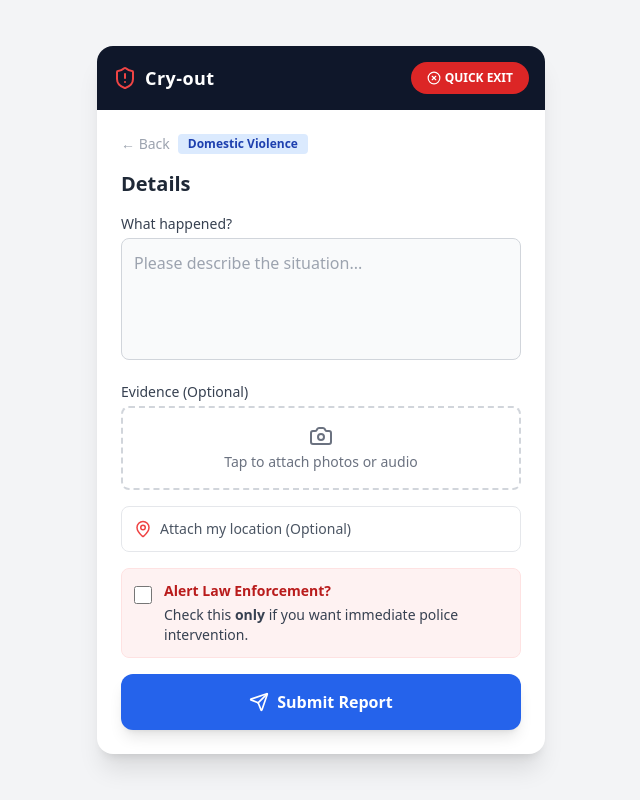
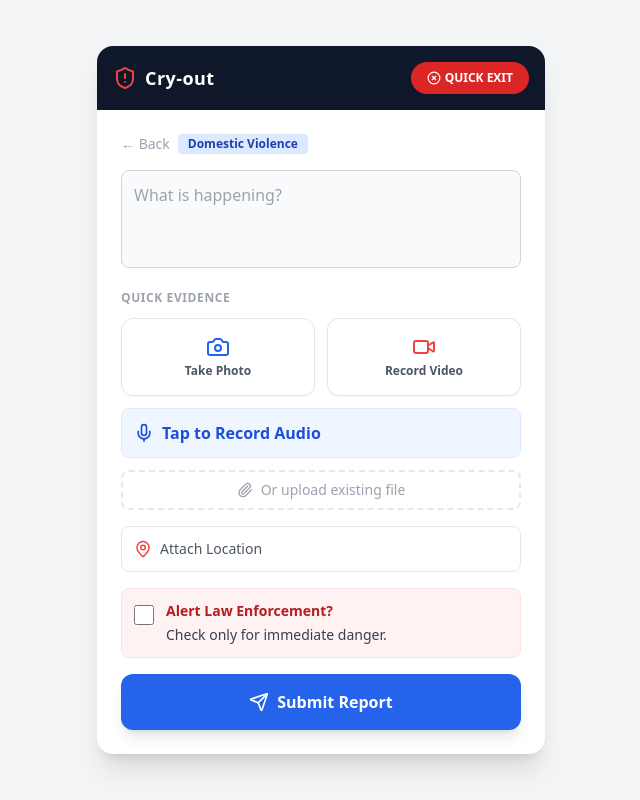
Before and after one commit to favour-tamfu/Cry-Out, a React (Vite) app in the folder client/: page / in a window 1280 px wide. Both pictures are taken after a click on the button "Domestic Violence". Shown: the whole page, without its empty margins (319-959 px from the left). Built offline with nearby package versions, Linux system fonts and the light colour scheme.

Commit message:
Media Uploads, Audio Recorder, and Police Consent Logic

```diff
--- /dev/null
+++ b/client/src/components/AudioRecorder.jsx
@@ -0,0 +1,113 @@
+import { useState, useRef } from "react";
+import { Mic, Square, Trash2, Play } from "lucide-react";
+
+export default function AudioRecorder({ onRecordingComplete }) {
+  const [isRecording, setIsRecording] = useState(false);
+  const [audioURL, setAudioURL] = useState(null);
+  const mediaRecorderRef = useRef(null);
+  const audioChunksRef = useRef([]);
+
+  const startRecording = async () => {
+    try {
+      const stream = await navigator.mediaDevices.getUserMedia({ audio: true });
+      mediaRecorderRef.current = new MediaRecorder(stream);
+      audioChunksRef.current = [];
+
+      mediaRecorderRef.current.ondataavailable = (event) => {
+        if (event.data.size > 0) {
+          audioChunksRef.current.push(event.data);
+        }
+      };
+
+      mediaRecorderRef.current.onstop = () => {
+        const audioBlob = new Blob(audioChunksRef.current, {
+          type: "audio/webm",
+        });
+        const url = URL.createObjectURL(audioBlob);
+        setAudioURL(url);
+
+        // Convert Blob to File to send to backend
+        const audioFile = new File(
+          [audioBlob],
+          `voice_note_${Date.now()}.webm`,
+          { type: "audio/webm" }
+        );
+        onRecordingComplete(audioFile);
+      };
+
+      mediaRecorderRef.current.start();
+      setIsRecording(true);
+    } catch (err) {
+      alert("Microphone access denied or not available.");
+      console.error(err);
+    }
+  };
+
+  const stopRecording = () => {
+    if (mediaRecorderRef.current) {
+      mediaRecorderRef.current.stop();
+      setIsRecording(false);
+      // Stop all tracks to release microphone
+      mediaRecorderRef.current.stream
+        .getTracks()
+        .forEach((track) => track.stop());
+    }
+  };
+
+  const resetRecording = () => {
+    setAudioURL(null);
+    onRecordingComplete(null); // Clear from parent
+  };
+
+  return (
+    <div className="border border-blue-100 bg-blue-50 rounded-lg p-3 flex items-center justify-between">
+      {!audioURL ? (
+        <>
+          {isRecording ? (
+            <div className="flex items-center gap-3 w-full">
+              <span className="relative flex h-3 w-3">
+                <span className="animate-ping absolute inline-flex h-full w-full rounded-full bg-red-400 opacity-75"></span>
+                <span className="relative inline-flex rounded-full h-3 w-3 bg-red-500"></span>
+              </span>
+              <span className="text-sm text-red-600 font-bold animate-pulse">
+                Recording...
+              </span>
+              <button
+                type="button"
+                onClick={stopRecording}
+                className="ml-auto bg-red-500 text-white p-2 rounded-full hover:bg-red-600"
+              >
+                <Square size={16} fill="white" />
+              </button>
+            </div>
+          ) : (
+            <button
+              type="button"
+              onClick={startRecording}
+              className="flex items-center gap-2 text-blue-700 font-semibold w-full"
+            >
+              <Mic size={20} />
+              <span>Tap to Record Audio</span>
+            </button>
+          )}
+        </>
+      ) : (
+        <div className="flex items-center gap-3 w-full">
+          <div className="bg-blue-200 p-2 rounded-full text-blue-700">
+            <Play size={16} fill="currentColor" />
+          </div>
+          <span className="text-sm text-blue-900 font-medium flex-1">
+            Voice Note Ready
+          </span>
+          <button
+            type="button"
+            onClick={resetRecording}
+            className="text-gray-400 hover:text-red-500"
+          >
+            <Trash2 size={18} />
+          </button>
+        </div>
+      )}
+    </div>
+  );
+}
--- a/client/src/components/ReportForm.jsx
+++ b/client/src/components/ReportForm.jsx
@@ -1,5 +1,6 @@
 import { useState } from "react";
-import { MapPin, Send, Check, Camera, Paperclip } from "lucide-react";
+import { MapPin, Send, Check, Camera, Video, Paperclip, X } from "lucide-react";
+import AudioRecorder from "./AudioRecorder"; // Import new component
 
 export default function ReportForm({
   onSubmit,
@@ -10,10 +11,24 @@ export default function ReportForm({
   const [location, setLocation] = useState(null);
   const [loadingLoc, setLoadingLoc] = useState(false);
   const [consent, setConsent] = useState(false);
-  const [files, setFiles] = useState([]); // Store selected files
+  const [files, setFiles] = useState([]);
 
-  const handleFileChange = (e) => {
-    setFiles(Array.from(e.target.files));
+  // Add new files to the existing list
+  const handleFileAdd = (e) => {
+    if (e.target.files && e.target.files.length > 0) {
+      setFiles((prev) => [...prev, ...Array.from(e.target.files)]);
+    }
+  };
+
+  // Add audio file from recorder
+  const handleAudioAdd = (audioFile) => {
+    if (audioFile) {
+      setFiles((prev) => [...prev, audioFile]);
+    }
+  };
+
+  const removeFile = (index) => {
+    setFiles((prev) => prev.filter((_, i) => i !== index));
   };
 
   const handleGetLocation = () => {
@@ -21,35 +36,33 @@ export default function ReportForm({
     if ("geolocation" in navigator) {
       navigator.geolocation.getCurrentPosition(
         (position) => {
-          const locData = {
+          setLocation({
             lat: position.coords.latitude,
             lng: position.coords.longitude,
             address: "GPS Coordinates Attached",
-          };
-          setLocation(locData);
+          });
           setLoadingLoc(false);
         },
-        (error) => {
-          alert("Could not get location.");
+        () => {
+          alert("Location failed.");
           setLoadingLoc(false);
         },
         { enableHighAccuracy: true }
       );
     } else {
-      alert("Geolocation is not supported.");
       setLoadingLoc(false);
     }
   };
 
   const handleSubmitWithLoc = (e) => {
     e.preventDefault();
-    // Pass everything up: Event, Location, Consent, Files
     onSubmit(e, location, consent, files);
   };
 
   return (
     <div className="space-y-4 animate-slide-up">
-      <div className="flex items-center gap-2 mb-4">
+      {/* Header */}
+      <div className="flex items-center gap-2 mb-2">
         <button
           onClick={onBack}
           className="text-gray-400 text-sm hover:text-gray-600 font-medium"
@@ -61,49 +74,92 @@ export default function ReportForm({
         </span>
       </div>
 
-      <h2 className="text-xl font-bold text-gray-800">Details</h2>
-
       <form onSubmit={handleSubmitWithLoc} className="space-y-4">
-        <div>
-          <label className="block text-sm font-medium text-gray-700 mb-1">
-            What happened?
-          </label>
         <textarea
           name="description"
           required
-            rows="4"
+          rows="3"
           className="w-full p-3 border border-gray-300 rounded-lg focus:ring-2 focus:ring-blue-500 outline-none resize-none bg-gray-50"
-            placeholder="Please describe the situation..."
+          placeholder="What is happening?"
         ></textarea>
+
+        {/* --- NEW MEDIA TOOLS --- */}
+        <div className="space-y-3">
+          <h3 className="text-xs font-bold text-gray-400 uppercase tracking-wider">
+            Quick Evidence
+          </h3>
+
+          <div className="grid grid-cols-2 gap-3">
+            {/* 1. CAMERA BUTTON */}
+            <label className="flex flex-col items-center justify-center p-4 border border-gray-200 rounded-xl bg-white hover:bg-gray-50 cursor-pointer shadow-sm transition-all active:scale-95">
+              <input
+                type="file"
+                accept="image/*"
+                capture="environment" // Forces Camera on Mobile
+                className="hidden"
+                onChange={handleFileAdd}
+              />
+              <Camera className="text-blue-600 mb-1" size={24} />
+              <span className="text-xs font-bold text-gray-600">
+                Take Photo
+              </span>
+            </label>
+
+            {/* 2. VIDEO BUTTON */}
+            <label className="flex flex-col items-center justify-center p-4 border border-gray-200 rounded-xl bg-white hover:bg-gray-50 cursor-pointer shadow-sm transition-all active:scale-95">
+              <input
+                type="file"
+                accept="video/*"
+                capture="environment" // Forces Camera on Mobile
+                className="hidden"
+                onChange={handleFileAdd}
+              />
+              <Video className="text-red-500 mb-1" size={24} />
+              <span className="text-xs font-bold text-gray-600">
+                Record Video
+              </span>
+            </label>
           </div>
 
-        {/* --- EVIDENCE UPLOAD SECTION --- */}
-        <div>
-          <label className="block text-sm font-medium text-gray-700 mb-1">
-            Evidence (Optional)
-          </label>
-          <div className="relative border-dashed border-2 border-gray-300 rounded-lg p-4 hover:bg-gray-50 transition-colors text-center cursor-pointer">
+          {/* 3. AUDIO RECORDER */}
+          <AudioRecorder onRecordingComplete={handleAudioAdd} />
+
+          {/* 4. ATTACH FILE (Old Method) */}
+          <label className="flex items-center justify-center gap-2 w-full p-2 border-dashed border-2 border-gray-200 rounded-lg text-gray-400 text-sm hover:bg-gray-50 cursor-pointer">
+            <Paperclip size={16} />
+            <span>Or upload existing file</span>
             <input
               type="file"
               multiple
-              accept="image/*,audio/*,video/*"
-              onChange={handleFileChange}
-              className="absolute inset-0 w-full h-full opacity-0 cursor-pointer"
+              className="hidden"
+              onChange={handleFileAdd}
             />
-            <div className="flex flex-col items-center justify-center gap-1 text-gray-500">
-              <Camera size={24} />
-              <span className="text-sm">Tap to attach photos or audio</span>
+          </label>
+
+          {/* FILE LIST PREVIEW */}
+          {files.length > 0 && (
+            <div className="flex flex-wrap gap-2 pt-2">
+              {files.map((file, idx) => (
+                <div
+                  key={idx}
+                  className="bg-gray-100 text-gray-600 text-xs px-2 py-1 rounded-md flex items-center gap-1 border border-gray-200"
+                >
+                  <span className="max-w-[100px] truncate">{file.name}</span>
+                  <button
+                    type="button"
+                    onClick={() => removeFile(idx)}
+                    className="hover:text-red-500"
+                  >
+                    <X size={12} />
+                  </button>
                 </div>
-          </div>
-          {files.length > 0 && (
-            <div className="mt-2 text-sm text-blue-600 font-medium flex items-center gap-1">
-              <Paperclip size={14} />
-              {files.length} file(s) attached
+              ))}
             </div>
           )}
         </div>
-        {/* ------------------------------- */}
+        {/* ----------------------- */}
 
+        {/* Location & Consent (Same as before) */}
         {!location ? (
           <button
             type="button"
@@ -117,9 +173,7 @@ export default function ReportForm({
                 loadingLoc ? "animate-bounce text-blue-500" : "text-red-500"
               }
             />
-            <span>
-              {loadingLoc ? "Locating you..." : "Attach my location (Optional)"}
-            </span>
+            <span>{loadingLoc ? "Locating..." : "Attach Location"}</span>
           </button>
         ) : (
           <div className="flex items-center gap-2 text-sm text-green-700 bg-green-50 p-3 rounded-lg w-full border border-green-200">
@@ -137,20 +191,20 @@ export default function ReportForm({
             type="checkbox"
             checked={consent}
             onChange={(e) => setConsent(e.target.checked)}
-            className="mt-1 w-5 h-5 text-red-600 rounded border-gray-300 focus:ring-red-500 cursor-pointer"
+            className="mt-1 w-5 h-5 text-red-600 rounded focus:ring-red-500"
           />
           <label className="text-sm text-gray-700">
             <span className="font-bold text-red-700 block mb-1">
               Alert Law Enforcement?
             </span>
-            Check this <b>only</b> if you want immediate police intervention.
+            Check only for immediate danger.
           </label>
         </div>
 
         <button
           type="submit"
           disabled={isSubmitting}
-          className="w-full bg-blue-600 hover:bg-blue-700 text-white font-bold py-4 rounded-xl flex items-center justify-center gap-2 transition-all shadow-lg mt-4 disabled:bg-gray-400"
+          className="w-full bg-blue-600 hover:bg-blue-700 text-white font-bold py-4 rounded-xl flex items-center justify-center gap-2 shadow-lg disabled:bg-gray-400"
         >
           <Send size={20} />
           {isSubmitting ? "Sending..." : "Submit Report"}
```
Also changed, not shown: 1 other file (tests, documents, lock files or other folders). Lines whose indentation alone changed are shown as unchanged.
